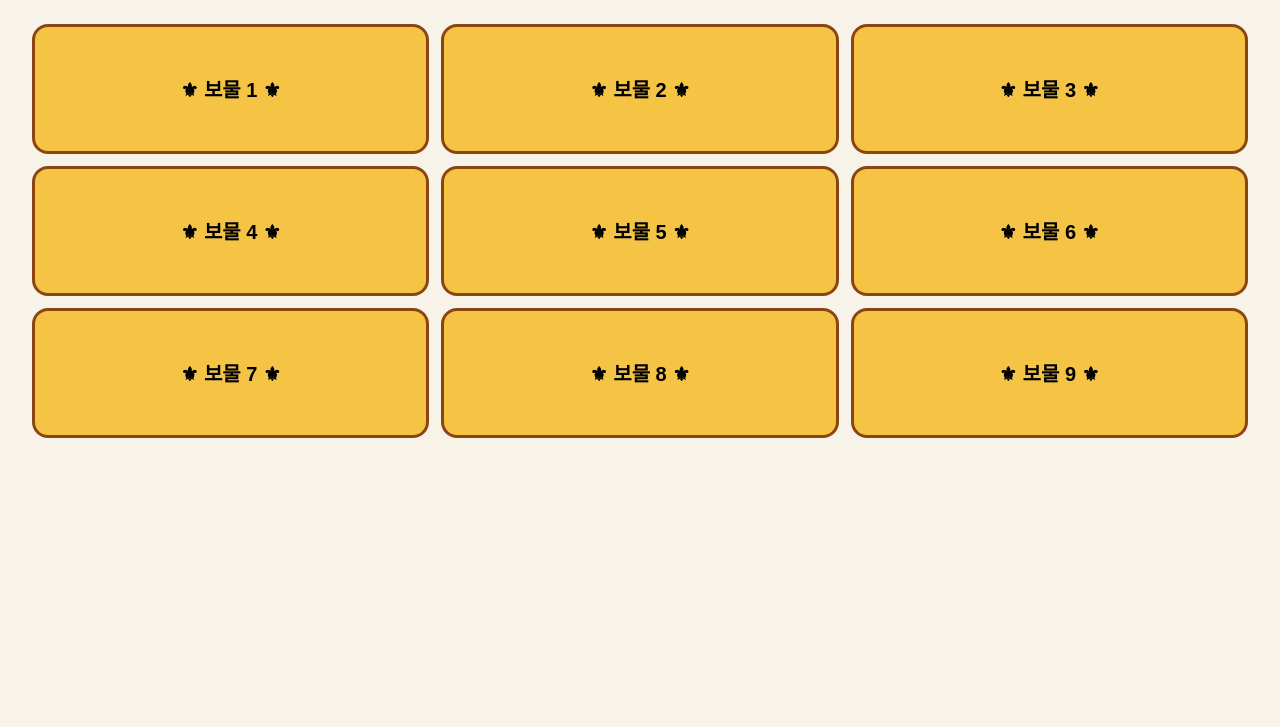
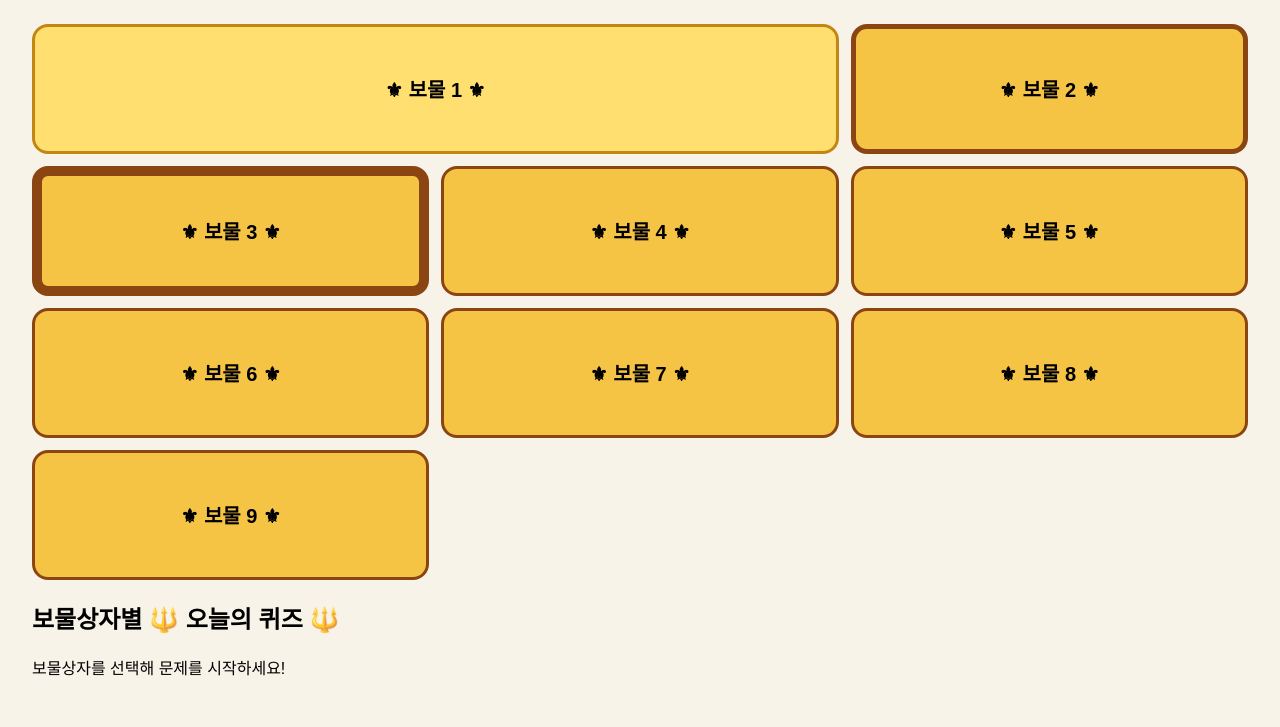
Before and after one commit to tjsdn35/TreasureQuiz, a Spring Boot app: page /game in a window 1280 px wide. Shown: the part 121-848 px from the top of the page. Before the commit the page ends 559 px from the top, so only its background shows below. Run offline with Spring Boot 4, Linux system fonts and the light colour scheme.

Commit message:
ver2.3.2

```diff
--- a/src/main/resources/static/css/style2.css
+++ b/src/main/resources/static/css/style2.css
@@ -29,7 +29,8 @@
        border-radius: 999px;
        font-weight: bold;
    }
-/*
+
+   /*
     보물상자를 한군데 모아두는 곳
    .treasure-row {
         가로배치
@@ -69,4 +70,37 @@
        font-size: 20px;
        font-weight: bold;
        cursor: pointer;
-   }
+    }
+
+    /* class="treasure-card special" 용 특별설정 */
+    .treasure-card.special {
+        grid-column: span 2;
+        background: #ffdf70;
+       border-color: #c48612;
+    }
+
+    .treasure-card.open {
+        background: #fff2bf;
+        border-color: #d49b24;
+        transform: scale(1.02);
+    }
+
+     .treasure-card1 {
+       min-height: 110px;
+       border: 5px solid #8b4513;
+       border-radius: 16px;
+       background: #f6c445;
+       font-size: 20px;
+       font-weight: bold;
+       cursor: pointer;
+    }
+
+     .treasure-card2 {
+       min-height: 110px;
+       border: 10px solid #8b4513;
+       border-radius: 16px;
+       background: #f6c445;
+       font-size: 20px;
+       font-weight: bold;
+       cursor: pointer;
+    }
--- /dev/null
+++ b/src/main/resources/static/js/game1.js
@@ -0,0 +1,52 @@
+
+/*
+// 여기서부터는 자바스크립트 나라입니다
+//  태그를 쓰면 안됩니다
+// 자바스크립트 프로그래밍만 가능합니다
+
+// 1. 어떤 버튼이 눌렸는지 찾기위해 .treasure-card셀렉터를 찾아야합니다
+const cards = document.querySelectorAll(".treasure-card");
+
+// 2. 버튼을 누르면 문제를 출력할 패널 찾기
+const questionText = document.querySelector("#question-text");
+
+// 3. 버튼을 눌렀는데 어떤 버튼을 눌렸는가 조사.
+//  모든 버튼을 조사해야하므로 루프가 필요
+// 4. cards는 내부적으로 배열로 관리되므로
+//  배열.forEach(처리할 기능(=함수라는 뜻))
+//  이용해서 구현
+
+cards.forEach(
+        1. 일단 카드마다 이벤트가 발생하면 처리할
+                    이벤트핸들러 함수를 정의
+        // function(card): 여기서 쓰면 다시 안써요
+        // function card_choice(card): 다른 곳에서
+        //      재사용. 그런데 홈페이지는 페잊별오 실행하기땜에
+        //      다른 곳에서 재사용 의미
+        // 요즘은 function(card) 형식 즉 익명함수 또는 람다함수가 대세
+        // forEach는 for(;;) {...}를 말함
+        // cards가 treasure_card 9개를 가지고 있으므로
+        // cards의 treasure_card 각 한장을 뽑기 하는방법
+        // card는 각 treasure_card 한장
+        // 자바스트립트는 함수를 데이터로 내부적으로 감주함
+        // let alerctFun = function(){alert("안녕")};
+        // a
+    function(card) { // 루프가 각각의 카드를 찾는 것
+    card.addEventListener("click", function() {
+        2. 이정의된 함수를 클릭이벤트와 연결 등록
+        // card는 보물상자 버튼하나를 여는 클래스등록
+        3. 이벤트 처리 함수를 구현
+        card.classList.add("open");
+        questionText.textContent = "문제가 열렸어요! 정답을 생각해 보세요.";
+    });
+}); */
+
+const cards = document.querySelectorAll(".treasure-card");
+const questionText = document.querySelector("#question-text");
+
+cards.forEach(function (card) {
+    card.addEventListener("click", function () {
+        card.classList.add("open");
+        questionText.textContent = "문제가 열렸어요! 정답을 생각해 보세요.";
+    });
+});
--- a/src/main/resources/templates/index2.html
+++ b/src/main/resources/templates/index2.html
@@ -13,6 +13,7 @@
 <body>
 
    <!-- 제목영역 -->
+
    <header class="game-header">
       <h1>🏝️ 보물섬 퀴즈 탐험 🏝️</h1>
       <div class="score-badge">⭐ 점수: 0 점 ⭐</div>
@@ -30,13 +31,16 @@
 
    <main class="quiz-grid">
 
-        <button class="treasure-card"
+      <button onclick="alert('스페셜 버튼 클릭')"
+      class="treasure-card special"
       data-index="0"> ⚜ 보물 1 ⚜ </button>
 
-         <button class="treasure-card"
+      <button onclick="alert('짝 짝 짝! 1번 오픈')"
+       class="treasure-card1"
        data-index="1"> ⚜ 보물 2 ⚜ </button>
 
-          <button class="treasure-card"
+      <button onclick="alert('짝 짝 짝! 2번 오픈')"
+      class="treasure-card2"
       data-index="2"> ⚜ 보물 3 ⚜ </button>
 
       <button class="treasure-card"
@@ -59,6 +63,25 @@
 
    </main>
 
+   <!-- 보물상자들 중에 하나를 누르면
+            질문이 나타는 코드를 추가-->
+
+   <section class="question-panel">
+
+      <h2> 보물상자별 <strong>🔱 오늘의 퀴즈 🔱</strong> </h2>
+      <!-- 문제를 보여줄 패널 p태그 -->
+      <p id="question-text">보물상자를 선택해 문제를 시작하세요!</p>
+
+   </section>
+
+   <!-- 홈페이지 문서의 실행순서
+    1. HTML 요소를 화면에 만든다
+    2. CSS 스타일을 불러온다
+    3. HTML 요소가 완전히 완성되어야 한다
+    4. 자바스크립트가 실행된다. -->
+
+    <script src="/js/game1.js"></script>
+
 </body>
 
 </html>
```
Lines whose indentation alone changed are shown as unchanged.
